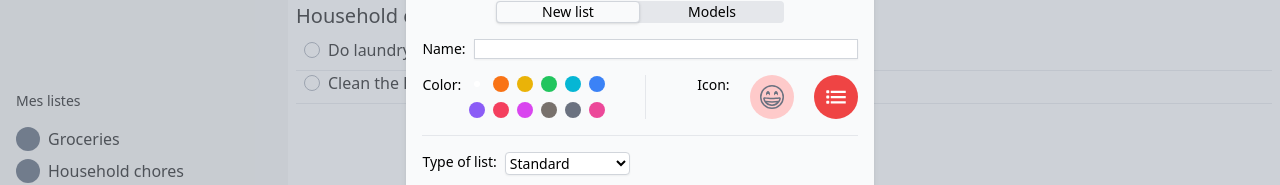
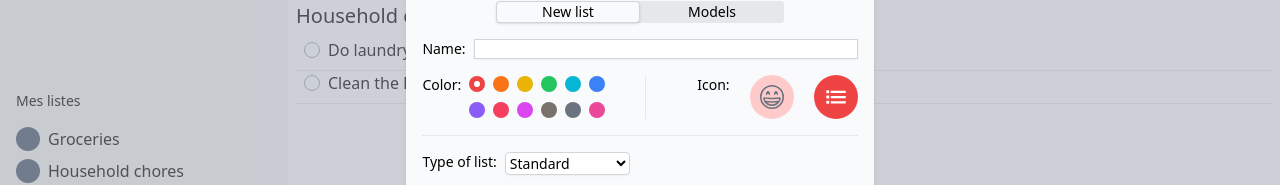
Before and after one commit to luteor/ios-reminders-app-clone-react, a React (Vite) app: page / in a window 1280 px wide. Shown: the part 287-472 px from the top of the page. Built offline with nearby package versions, Linux system fonts and the light colour scheme.

Commit message:
fix: :bug: Correction of color display in the add list modal

```diff
--- a/src/assets/listColors.js
+++ b/src/assets/listColors.js
@@ -9,78 +9,78 @@ export const listColors = [
   {
     name: "orange",
     properties: {
-      colorDisplay: "bg-orange-500",
-      colorDisplayLight: "bg-orange-200",
+      standardColorDisplay: "bg-orange-500",
+      lightColorDisplay: "bg-orange-200",
     },
   },
   {
     name: "yellow",
     properties: {
-      colorDisplay: "bg-yellow-500",
-      colorDisplayLight: "bg-yellow-200",
+      standardColorDisplay: "bg-yellow-500",
+      lightColorDisplay: "bg-yellow-200",
     },
   },
   {
     name: "green",
     properties: {
-      colorDisplay: "bg-green-500",
-      colorDisplayLight: "bg-green-200",
+      standardColorDisplay: "bg-green-500",
+      lightColorDisplay: "bg-green-200",
     },
   },
   {
     name: "cyan",
     properties: {
-      colorDisplay: "bg-cyan-500",
-      colorDisplayLight: "bg-cyan-200",
+      standardColorDisplay: "bg-cyan-500",
+      lightColorDisplay: "bg-cyan-200",
     },
   },
   {
     name: "blue",
     properties: {
-      colorDisplay: "bg-blue-500",
-      colorDisplayLight: "bg-blue-200",
+      standardColorDisplay: "bg-blue-500",
+      lightColorDisplay: "bg-blue-200",
     },
   },
   {
     name: "violet",
     properties: {
-      colorDisplay: "bg-violet-500",
-      colorDisplayLight: "bg-violet-200",
+      standardColorDisplay: "bg-violet-500",
+      lightColorDisplay: "bg-violet-200",
     },
   },
   {
     name: "rose",
     properties: {
-      colorDisplay: "bg-rose-500",
-      colorDisplayLight: "bg-rose-200",
+      standardColorDisplay: "bg-rose-500",
+      lightColorDisplay: "bg-rose-200",
     },
   },
   {
     name: "fuchsia",
     properties: {
-      colorDisplay: "bg-fuchsia-500",
-      colorDisplayLight: "bg-fuchsia-200",
+      standardColorDisplay: "bg-fuchsia-500",
+      lightColorDisplay: "bg-fuchsia-200",
     },
   },
   {
     name: "stone",
     properties: {
-      colorDisplay: "bg-stone-500",
-      colorDisplayLight: "bg-stone-200",
+      standardColorDisplay: "bg-stone-500",
+      lightColorDisplay: "bg-stone-200",
     },
   },
   {
     name: "gray",
     properties: {
-      colorDisplay: "bg-gray-500",
-      colorDisplayLight: "bg-gray-200",
+      standardColorDisplay: "bg-gray-500",
+      lightColorDisplay: "bg-gray-200",
     },
   },
   {
     name: "pink",
     properties: {
-      colorDisplay: "bg-pink-500",
-      colorDisplayLight: "bg-pink-200",
+      standardColorDisplay: "bg-pink-500",
+      lightColorDisplay: "bg-pink-200",
     },
   },
 ];
--- a/src/components/AddListModal.jsx
+++ b/src/components/AddListModal.jsx
@@ -12,7 +12,6 @@ export const AddListModal = () => {
 
   useEffect(() => {
     const handleClickOutside = (event) => {
-      console.log("toto");
       if (
         isEmojiPickerOpen &&
         emojiPickerRef.current &&
@@ -99,7 +98,7 @@ export const AddListModal = () => {
                     id={color.name}
                     name="list-color"
                     value={color.name}
-                    className={`peer h-4 w-4 appearance-none rounded-full ${color.properties.colorDisplay}`}
+                    className={`peer h-4 w-4 appearance-none rounded-full ${color.properties.standardColorDisplay}`}
                     defaultChecked={index === 0}
                     onChange={() => setChosenColor(color.name)}
                   />
```
